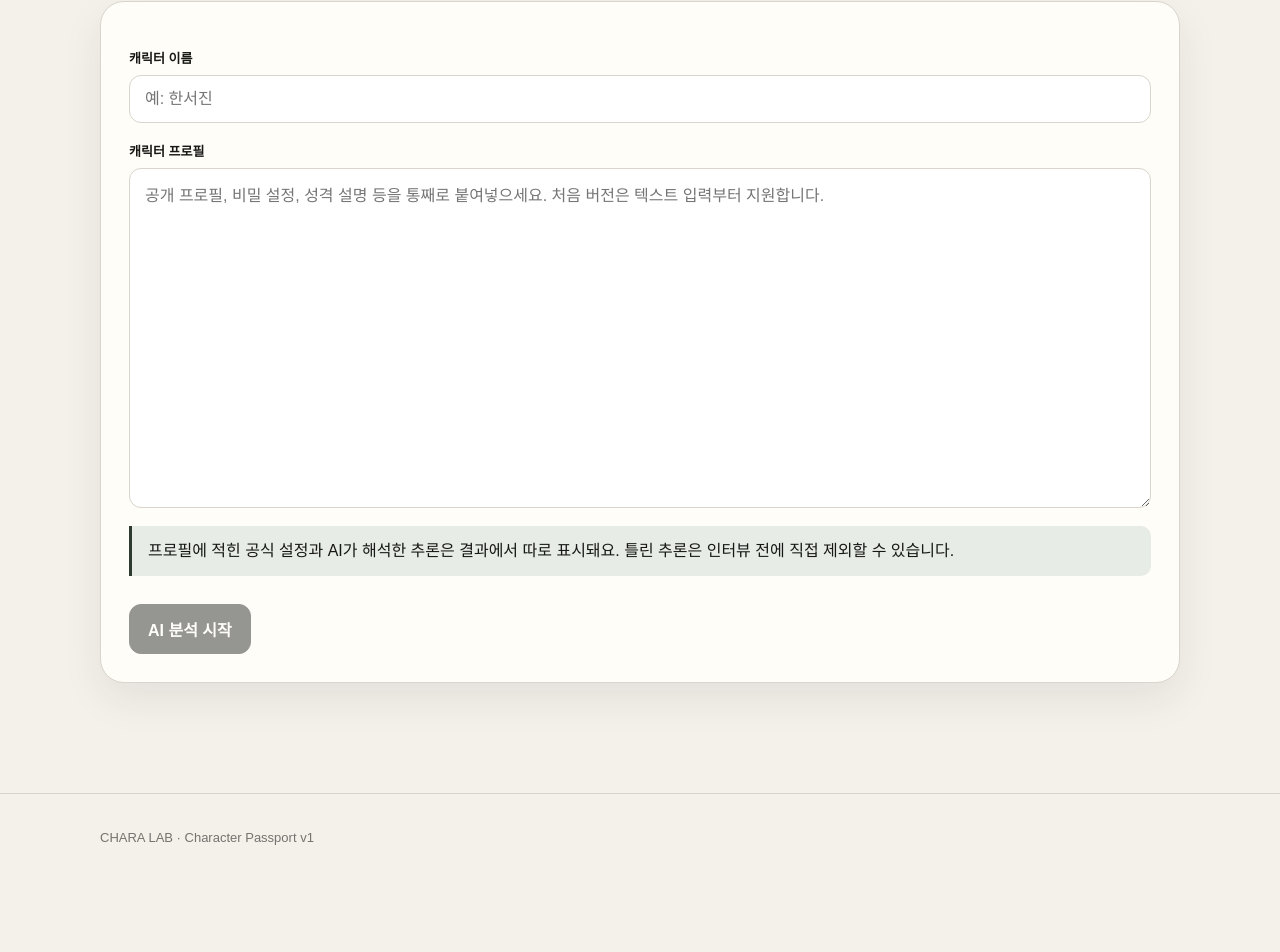
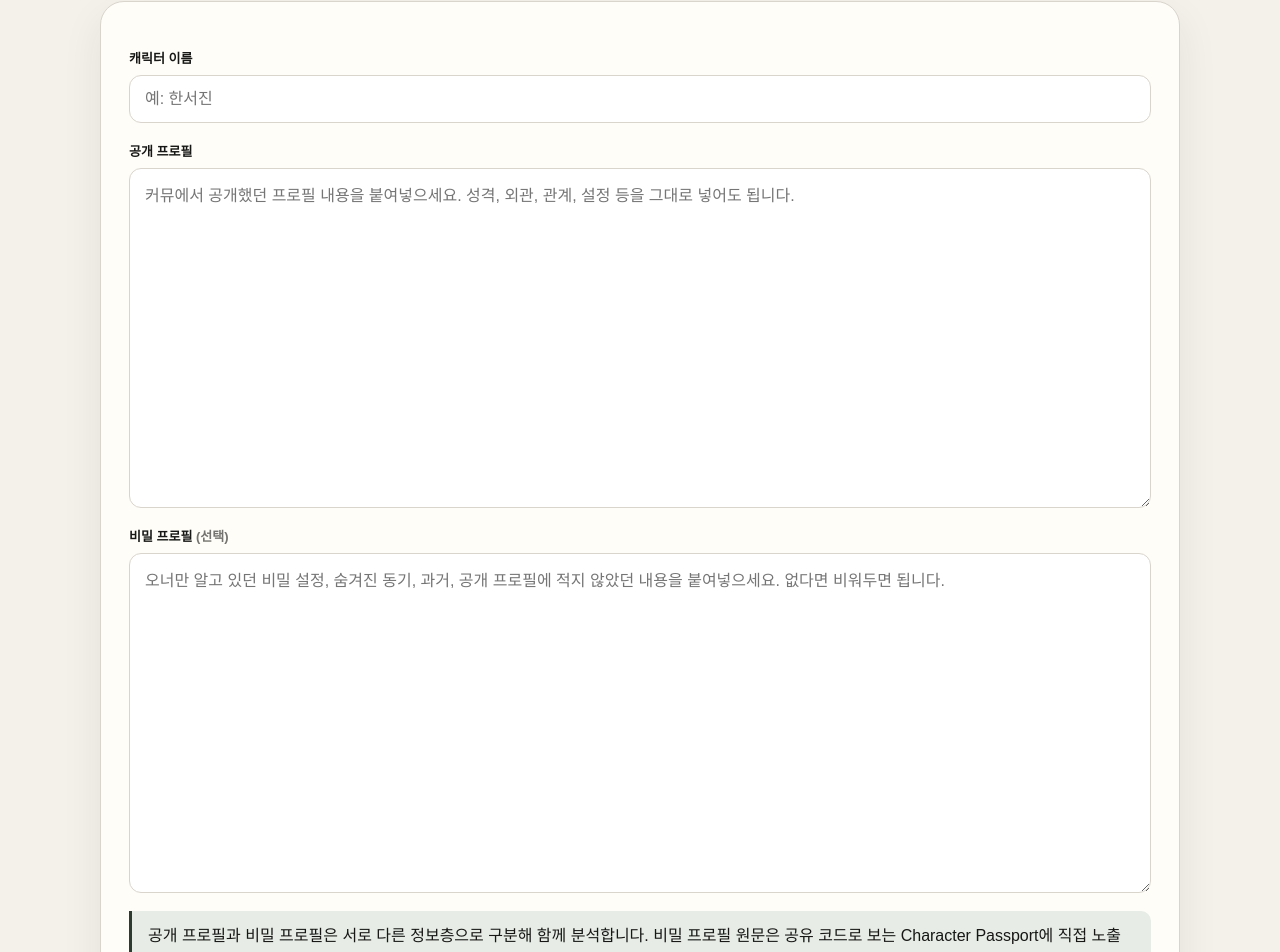
Before and after one commit to NAM5AN/character2, a Next.js app: page /analyze in a window 1280 px wide. Shown: the part 344-1296 px from the top of the page. Before the commit the page ends 1249 px from the top, so only its background shows below. Built offline with nearby package versions, Linux system fonts and the light colour scheme.

Commit message:
Add separate secret profile textarea

```diff
--- a/src/components/AnalyzeFlow.tsx
+++ b/src/components/AnalyzeFlow.tsx
@@ -12,6 +12,7 @@ export function AnalyzeFlow(){
   const [stage,setStage]=useState<Stage>('input');
   const [name,setName]=useState('');
   const [profileText,setProfileText]=useState('');
+  const [secretProfileText,setSecretProfileText]=useState('');
   const [draft,setDraft]=useState<CharacterDraft|null>(null);
   const [answers,setAnswers]=useState<InterviewAnswer[]>([]);
   const [question,setQuestion]=useState<InterviewQuestion|null>(null);
@@ -39,7 +40,7 @@ export function AnalyzeFlow(){
   async function parse(code:string){
     setBusy(true); setError('');
     try{
-      const r=await fetch('/api/characters/parse',{method:'POST',headers:{'content-type':'application/json'},body:JSON.stringify({name,profileText,accessCode:code})});
+      const r=await fetch('/api/characters/parse',{method:'POST',headers:{'content-type':'application/json'},body:JSON.stringify({name,profileText,secretProfileText,accessCode:code})});
       const body=await r.json();
       if(!r.ok){handleApiError(r.status,body,()=>gate(parse));return;}
       setDraft(body.draft); setStage('review');
@@ -86,8 +87,9 @@ export function AnalyzeFlow(){
     <AccessCodeModal open={accessModal} onClose={()=>setAccessModal(false)} onValidated={async()=>{const fn=pendingAction;setPendingAction(null);if(fn)await fn();}} />
     {stage==='input' && <div className="card">
       <div className="field"><label className="label">캐릭터 이름</label><input className="input" value={name} onChange={e=>setName(e.target.value)} placeholder="예: 한서진" /></div>
-      <div className="field"><label className="label">캐릭터 프로필</label><textarea className="textarea" value={profileText} onChange={e=>setProfileText(e.target.value)} placeholder="공개 프로필, 비밀 설정, 성격 설명 등을 통째로 붙여넣으세요. 처음 버전은 텍스트 입력부터 지원합니다." /></div>
-      <div className="notice">프로필에 적힌 공식 설정과 AI가 해석한 추론은 결과에서 따로 표시돼요. 틀린 추론은 인터뷰 전에 직접 제외할 수 있습니다.</div>
+      <div className="field"><label className="label">공개 프로필</label><textarea className="textarea" value={profileText} onChange={e=>setProfileText(e.target.value)} placeholder="커뮤에서 공개했던 프로필 내용을 붙여넣으세요. 성격, 외관, 관계, 설정 등을 그대로 넣어도 됩니다." /></div>
+      <div className="field"><label className="label">비밀 프로필 <span className="muted">(선택)</span></label><textarea className="textarea" value={secretProfileText} onChange={e=>setSecretProfileText(e.target.value)} placeholder="오너만 알고 있던 비밀 설정, 숨겨진 동기, 과거, 공개 프로필에 적지 않았던 내용을 붙여넣으세요. 없다면 비워두면 됩니다." /></div>
+      <div className="notice">공개 프로필과 비밀 프로필은 서로 다른 정보층으로 구분해 함께 분석합니다. 비밀 프로필 원문은 공유 코드로 보는 Character Passport에 직접 노출하지 않습니다.</div>
       {error&&<p className="error">{error}</p>}
       <div className="actions"><button className="btn primary" disabled={busy||name.trim().length<1||profileText.trim().length<20} onClick={()=>gate(parse)}>{busy?<span className="loading">분석 중 <i className="dot"/><i className="dot"/><i className="dot"/></span>:'AI 분석 시작'}</button></div>
     </div>}
@@ -103,8 +105,8 @@ export function AnalyzeFlow(){
       <div>{error&&<p className="error">{error}</p>}<button className="btn primary" disabled={busy||!(selected||custom.trim())} onClick={answerCurrent}>{busy?'다음 질문 만드는 중…':question.order===20?'20문항 완료하고 최종 캐해':'답변하고 다음 질문'}</button></div>
     </div>}
 
-    {stage==='finalizing' && <div className="card" style={{textAlign:'center',padding:'90px 24px'}}><div className="loading" style={{fontSize:20,fontWeight:900}}>최종 캐해를 정리하고 있어요 <i className="dot"/><i className="dot"/><i className="dot"/></div><p className="muted">20개의 답변과 프로필을 합쳐 Character Passport를 만들고 있습니다.</p>{error&&<p className="error">{error}</p>}</div>}
+    {stage==='finalizing' && <div className="card" style={{textAlign:'center',padding:'90px 24px'}}><div className="loading" style={{fontSize:20,fontWeight:900}}>최종 캐해를 정리하고 있어요 <i className="dot"/><i className="dot"/><i className="dot"/></div><p className="muted">20개의 답변과 공개·비밀 프로필을 합쳐 Character Passport를 만들고 있습니다.</p>{error&&<p className="error">{error}</p>}</div>}
 
-    {stage==='done' && result && <div className="stack"><div className="card result-hero"><div><div className="eyebrow">Analysis complete</div><h2 style={{marginTop:10,marginBottom:8}}>Character Passport가 저장됐어요.</h2><p className="muted">다른 프로젝트나 다른 기기에서 이 코드로 캐릭터를 불러올 수 있습니다.</p></div><div><div className="label">공유 코드</div><div className="share-code">{result.shareCode}</div><button className="btn soft" onClick={()=>navigator.clipboard.writeText(result.shareCode)}>코드 복사</button></div></div><div className="actions"><button className="btn primary" onClick={()=>router.push(`/character/${result.shareCode}`)}>완성된 캐해 보기</button><button className="btn" onClick={()=>{setStage('input');setName('');setProfileText('');setDraft(null);setAnswers([]);setQuestion(null);setResult(null)}}>다른 캐릭터 분석</button></div></div>}
+    {stage==='done' && result && <div className="stack"><div className="card result-hero"><div><div className="eyebrow">Analysis complete</div><h2 style={{marginTop:10,marginBottom:8}}>Character Passport가 저장됐어요.</h2><p className="muted">다른 프로젝트나 다른 기기에서 이 코드로 캐릭터를 불러올 수 있습니다.</p></div><div><div className="label">공유 코드</div><div className="share-code">{result.shareCode}</div><button className="btn soft" onClick={()=>navigator.clipboard.writeText(result.shareCode)}>코드 복사</button></div></div><div className="actions"><button className="btn primary" onClick={()=>router.push(`/character/${result.shareCode}`)}>완성된 캐해 보기</button><button className="btn" onClick={()=>{setStage('input');setName('');setProfileText('');setSecretProfileText('');setDraft(null);setAnswers([]);setQuestion(null);setResult(null)}}>다른 캐릭터 분석</button></div></div>}
   </>;
 }
```
